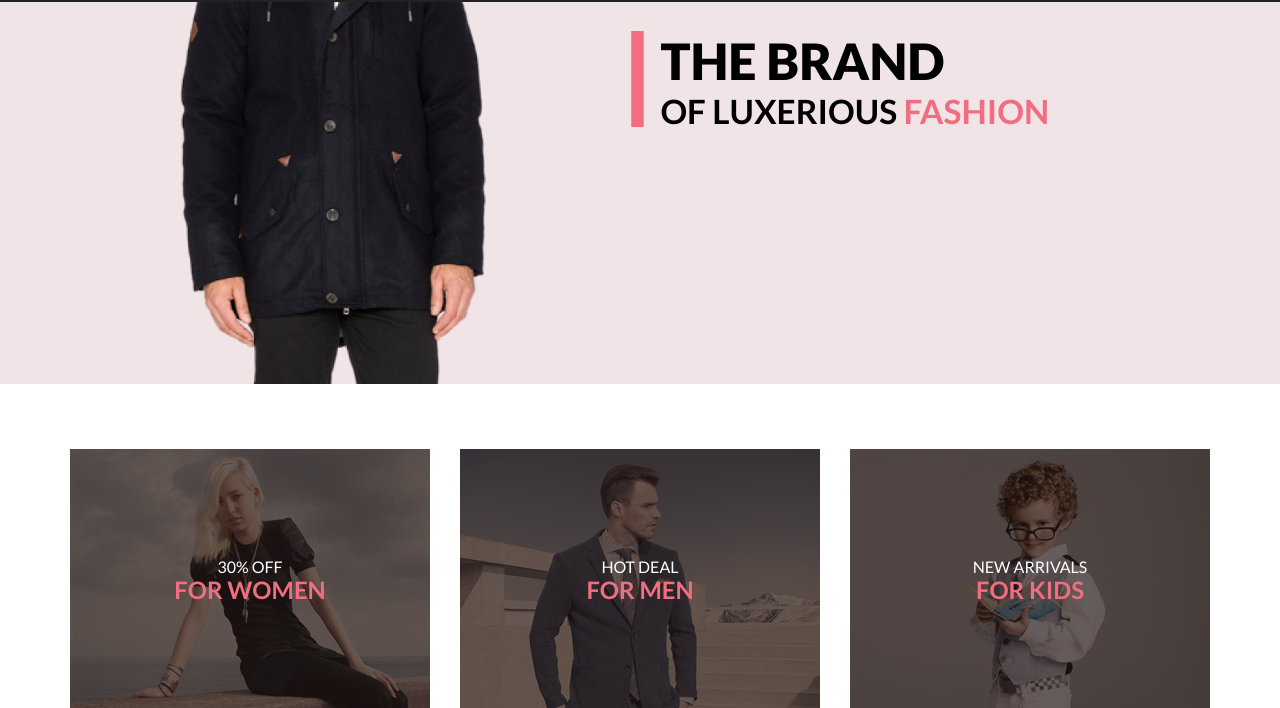
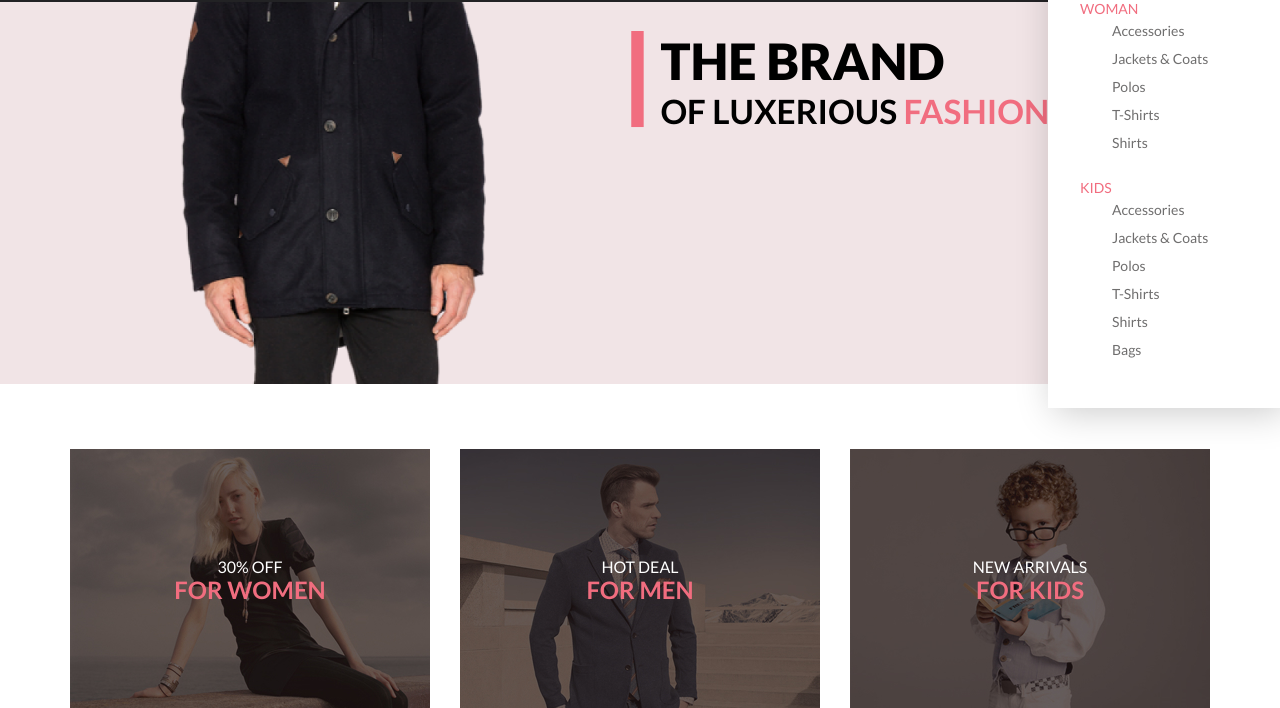
Before and after one commit to StaciBunx/frontend, a PHP site: page / in a window 1280 px wide. Shown: the part 301-1009 px from the top of the page. Run offline with PHP 8.4, Linux system fonts and the light colour scheme.

Commit message:
refactor: mobile menu

```diff
--- a/Brand-shop/index.html
+++ b/Brand-shop/index.html
@@ -34,8 +34,6 @@
                         <a href="#" class="mobile-menu__title">MAN</a>
                         <ul class="mobile-menu-list">
                             <li><a href="#" class="mobile-menu-link">Accessories</a></li>
-
-                            <ul class="mobile-menu-list">
                             <li><a href="#" class="mobile-menu-link">Bags</a></li>
                             <li><a href="" class="mobile-menu-link">Denim</a></li>
                             <li><a href="#" class="mobile-menu-link">T-Shirts</a></li>
--- a/Brand-shop/style.css
+++ b/Brand-shop/style.css
@@ -95,7 +95,7 @@ ul {
 
 .mobile-menu {
   position: absolute;
-  visibility: hidden;
+  visibility: visible;
   right: 0;
   top: 75px;
   width: 232px;
@@ -124,7 +124,7 @@ ul {
   margin-bottom: 12px;
 }
 
-.mobile-menu-list {
+.mobile-menu-list:not(:last-child) {
   margin-bottom: 20px;
 }
 
--- a/Brand-shop/style.scss
+++ b/Brand-shop/style.scss
@@ -110,7 +110,7 @@ ul {
 
 .mobile-menu {
     position: absolute;
-    visibility: hidden;
+    visibility: visible;
     right: 0;
     top: 75px;
     width: 232px;
@@ -141,10 +141,9 @@ ul {
 }
 
 
-.mobile-menu-list {
+.mobile-menu-list:not(:last-child) {
     margin-bottom: 20px;
 }
-
 
 
 .mobile-menu-link {
```
Also changed, not shown: 1 other file. Lines whose indentation alone changed are shown as unchanged.
